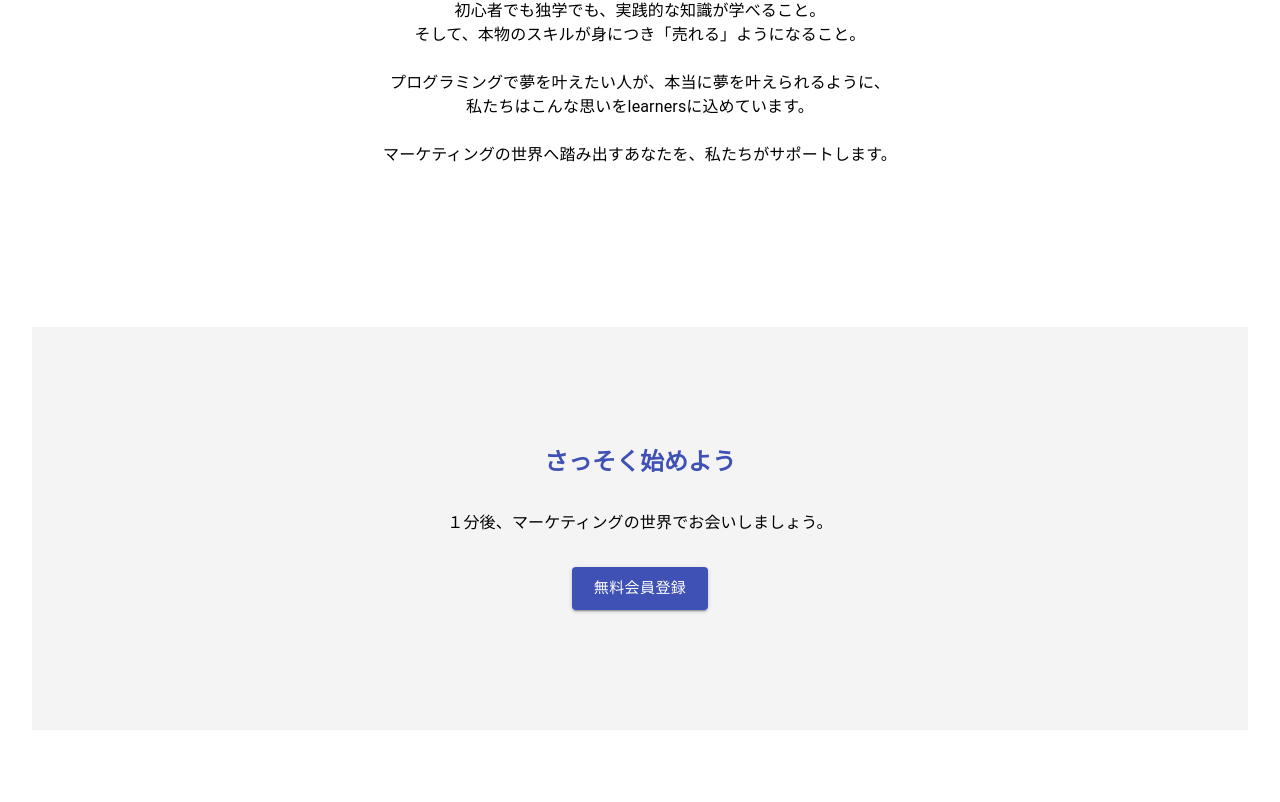
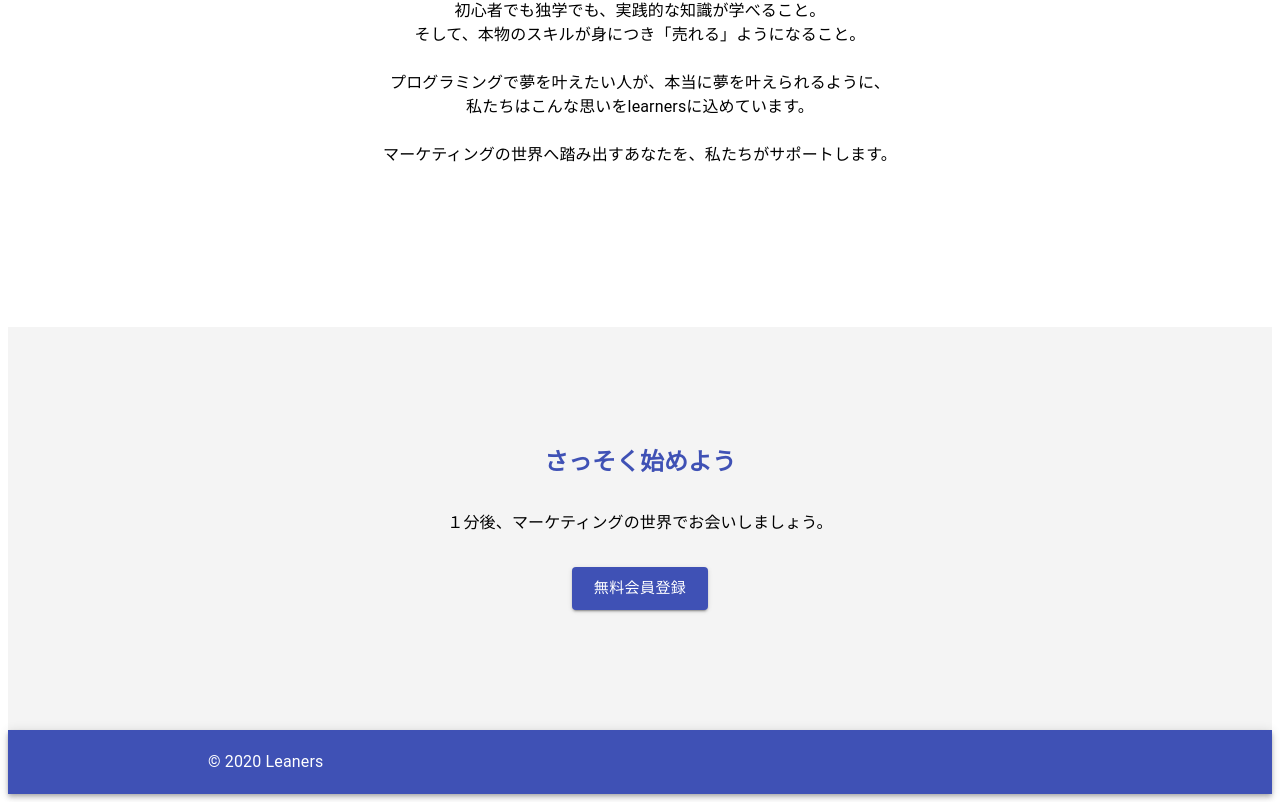
Before and after one commit to umezawa0907/learners, a Next.js app: page / in a window 1280 px wide. Shown: the part 4394-5196 px from the top of the page. Before the commit the page ends 5132 px from the top, so only its background shows below. Built offline with nearby package versions, Linux system fonts and the light colour scheme.

Commit message:
add Footer

```diff
--- /dev/null
+++ b/src/components/organisms/Footer.tsx
@@ -0,0 +1,19 @@
+import { makeStyles } from '@material-ui/core/styles';
+import AppBar from '@material-ui/core/AppBar';
+import Toolbar from '@material-ui/core/Toolbar';
+import Typography from '@material-ui/core/Typography';
+import Container from '@material-ui/core/Container'
+
+export default function Footer() {
+  return (
+    <AppBar position="static" color="primary">
+      <Container maxWidth="md">
+        <Toolbar>
+          <Typography variant="body1" color="inherit">
+            &copy; 2020 Leaners
+            </Typography>
+        </Toolbar>
+      </Container>
+    </AppBar>
+  )
+}
--- a/src/pages/index.tsx
+++ b/src/pages/index.tsx
@@ -7,6 +7,7 @@
 import Price from '../components/organisms/Price'
 import Message from "../components/organisms/Message"
 import CtaSection from "../components/organisms/CtaSection"
+import Footer from "../components/organisms/Footer"
 import { ThemeProvider } from "@material-ui/styles"
 import { createMuiTheme, responsiveFontSizes } from '@material-ui/core/styles'
 
@@ -47,8 +48,9 @@
           マーケティングの世界へ踏み出すあなたを、私たちがサポートします。
           </Message>
         </div>
-        <CtaSection />
       </Container >
+      <CtaSection />
+      <Footer />
     </ThemeProvider>
   )
 }
```
